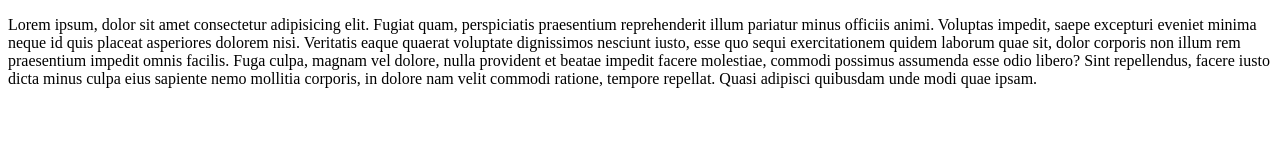
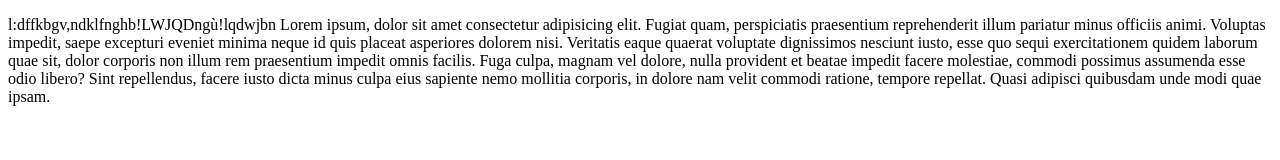
Before and after one commit to jean-christophe-mairot/drghdegty, a plain HTML site: page index.html in a window 1280 px wide. Drawn offline with Linux system fonts and the light colour scheme.

Commit message:
Update index.html
un super text

```diff
--- a/index.html
+++ b/index.html
@@ -8,6 +8,7 @@
   </head>
   <body>
     <p>
+      l:dffkbgv,ndklfnghb!LWJQDngù!lqdwjbn
       Lorem ipsum, dolor sit amet consectetur adipisicing elit. Fugiat quam,
       perspiciatis praesentium reprehenderit illum pariatur minus officiis
       animi. Voluptas impedit, saepe excepturi eveniet minima neque id quis
```
